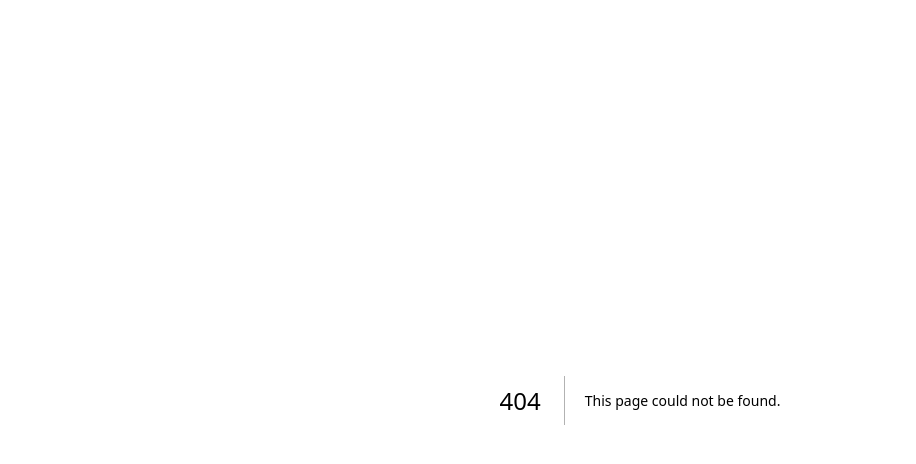
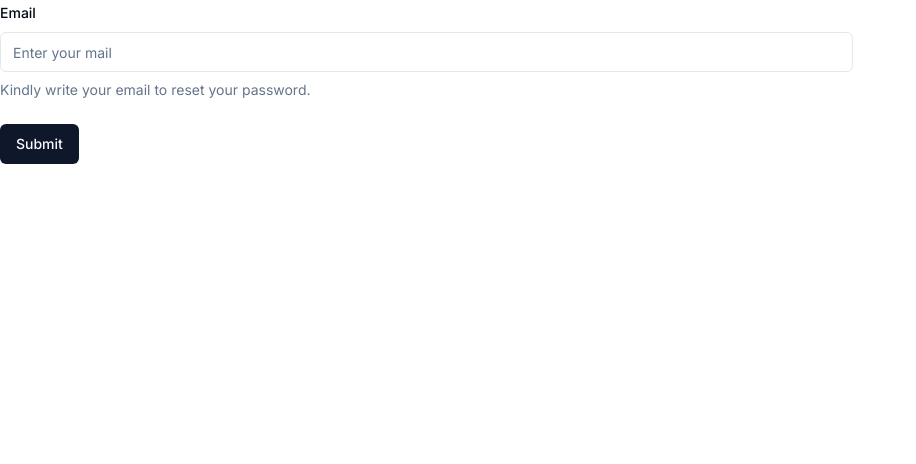
Before and after one commit to sharmatushar14/flicker-nextJS, a Next.js app: page /forgot-password in a window 1280 px wide. Before the commit this address had no page. Shown: the top 464 px of the page, without its empty margins (0-916 px from the left). Built offline with nearby package versions, Linux system fonts and the light colour scheme.

Commit message:
Implementing forgot password feature Stage 1

```diff
--- /dev/null
+++ b/src/app/(auth)/forgot-password/page.tsx
@@ -0,0 +1,89 @@
+"use client";
+
+import { zodResolver } from "@hookform/resolvers/zod"
+import { useForm } from "react-hook-form"
+import { z } from "zod"
+
+import { Button } from "@/components/ui/button"
+import {
+  Form,
+  FormControl,
+  FormDescription,
+  FormField,
+  FormItem,
+  FormLabel,
+  FormMessage,
+} from "@/components/ui/form"
+import { Input } from "@/components/ui/input"
+import {useToast } from "@/components/ui/use-toast"
+import axios, { AxiosError } from "axios";
+import { ApiResponse } from "@/types/ApiRespone";
+import { useState } from "react";
+import { useRouter } from "next/navigation";
+
+
+
+const FormSchema = z.object({
+  email: z.string().email()
+})
+
+export default function InputForm() {
+  const router =  useRouter();
+  const {toast} = useToast();
+  const [email, setEmail]= useState('');
+  const form = useForm<z.infer<typeof FormSchema>>({
+    resolver: zodResolver(FormSchema),
+    defaultValues: {
+      email: "",
+    },
+  })
+
+  async function onSubmit(data: z.infer<typeof FormSchema>) {
+    try {
+        const response = await axios.post('/api/forgot-password', {
+          email
+        })
+        console.log(response);
+        const username = response.data.user.username
+        const flag= response.data.user.isPasswordChanging;
+        console.log(username, flag)
+        router.replace(`/verify/${username}`)
+    } catch (error) {
+        const axiosError = error as AxiosError<ApiResponse>
+        toast({
+          title: "Error",
+          description: axiosError.response?.data.message,
+          variant: 'destructive'
+        })
+      }
+}
+
+  return (
+    <Form {...form}>
+      <form onSubmit={form.handleSubmit(onSubmit)} className="w-2/3 space-y-6">
+        <FormField
+          control={form.control}
+          name="email"
+          render={({ field }) => (
+            <FormItem>
+              <FormLabel>Email</FormLabel>
+              <FormControl>
+                <Input placeholder="Enter your mail" {...field}
+                onChange={(e) => {
+                            field.onChange(e);
+                            setEmail(e.target.value);
+                            }}
+                            />
+              </FormControl>
+              <FormDescription>
+                Kindly write your email to reset your password.
+              </FormDescription>
+              <FormMessage />
+            </FormItem>
+          )}
+        />
+        <Button type="submit">Submit</Button>
+      </form>
+    </Form>
+  )
+}
--- /dev/null
+++ b/src/app/(auth)/new-password/page.tsx
@@ -0,0 +1,12 @@
+'use client';
+import React from 'react'
+
+const NewPassword = () => {
+  return (
+    <div>
+      New Password
+    </div>
+  )
+}
+
+export default NewPassword
--- a/src/app/(auth)/sign-in/page.tsx
+++ b/src/app/(auth)/sign-in/page.tsx
@@ -101,6 +101,11 @@ function SignInForm() {
                 <Link href="/sign-up" className="text-blue-600 hover:text-blue-800">
                     Sign Up
                 </Link>
+                <div className='text-center'>
+                   <Link href="/forgot-password" className="text-blue-600 hover:text-blue-800">
+                      Forgot Password
+                    </Link>
+                </div>
             </p>
         </div>
      </div>
--- a/src/app/(auth)/verify/[username]/page.tsx
+++ b/src/app/(auth)/verify/[username]/page.tsx
@@ -35,8 +35,13 @@ function VerifyAccount() {
               title: "Success",
               description: response.data.message
             })
-
-            router.replace('/sign-in')
+            const isPasswordChanging = response.data.user.isPasswordChanging;
+            console.log(isPasswordChanging);
+            if(isPasswordChanging){
+              router.replace('/new-password')
+            } else {
+              router.replace('/sign-in')
+            }
         } catch (error) {
            const axiosError = error as AxiosError<ApiResponse>;
            toast({
--- a/src/app/api/auth/[...nextauth]/options.ts
+++ b/src/app/api/auth/[...nextauth]/options.ts
@@ -51,7 +51,10 @@ export const authOptions: NextAuthOptions = {
                 token.isVerified = user.isVerified;
                 token.isAcceptingMessages = user.isAcceptingMessages;
                 token.username = user.username;
+                token.isPasswordChanging = user.isPasswordChanging;
             }
+            console.log(token);
+
             return token; //Saving user's info in the token so that we dont everytime to have to do the expensive database calls
         },
         async session({session, token}){
@@ -60,6 +63,7 @@ export const authOptions: NextAuthOptions = {
                 session.user.isVerified = token.isVerified
                 session.user.isAcceptingMessages = token.isAcceptingMessages
                 session.user.username = token.username
+                token.isPasswordChanging = token.isPasswordChanging;
             }
             return session
         }
--- /dev/null
+++ b/src/app/api/forgot-password/route.ts
@@ -0,0 +1,65 @@
+import { sendVerificationEmail } from "@/helpers/sendVerificationEmail";
+import dbConnect from "@/lib/dbConnect";
+import UserModel from "@/model/User";
+
+
+export async function POST(request: Request){
+    await dbConnect();
+
+    try {
+        const {email} = await request.json();
+
+        const user = await UserModel.findOne({
+            email: email
+        })
+
+        if(!user){
+            return Response.json(
+                {message: "No account found with this email ID",
+                 success: false
+                },
+                {status: 404}
+            )
+        }
+
+        let verifyCode = Math.floor((Math.random()*900000)+100000).toString();
+
+        user.verifyCode = verifyCode;
+        user.verifyCodeExpiry = new Date(Date.now()+360000);
+        user.isPasswordChanging=true;
+        await user.save();
+        console.log(user)
+        const emailSend = await sendVerificationEmail(user.email, user.verifyCode, user.username);
+
+        if(!emailSend.success){
+            return Response.json({
+                success: false,
+                message: "Failed to send the OTP to the registered email ID"
+            },{
+                status: 500
+            })
+        }
+
+        return Response.json({
+            message: "Details related to the email fetched successfully!",
+            success: true,
+            user,
+            emailSendMessage: emailSend.message,
+        },
+        {
+            status: 200
+        }
+    )
+
+    } catch (error) {
+        return Response.json(
+            {
+                success: false,
+                message: "Error fetching the account for the emailID"
+            },
+            {
+                status: 404
+            }
+        )
+    }
+}
--- a/src/app/api/verify-code/route.ts
+++ b/src/app/api/verify-code/route.ts
@@ -29,7 +29,7 @@ export async function POST(request: Request){
             await user.save();
 
             return Response.json(
-                { success: true, message: 'Account verified successfully' },
+                { success: true, message: 'Account verified successfully', user},
                 { status: 200 }
               );
         }
--- a/src/middleware.ts
+++ b/src/middleware.ts
@@ -2,12 +2,13 @@ import { NextResponse, NextRequest } from 'next/server'
 import { getToken } from 'next-auth/jwt'
 
 export const config = {
-  matcher: ['/dashboard/:path*', '/sign-in', '/sign-up', '/', '/verify/:path*'],
+  matcher: ['/dashboard/:path*', '/sign-in', '/sign-up', '/', '/verify/:path*', '/new-password'],
 };
 
 // This function can be marked `async` if using `await` inside
 export async function middleware(request: NextRequest) {
     const token = await getToken({req: request});
+    const isPasswordChanging = token?.isPasswordChanging;
     const url = request.nextUrl
 
     //Redirect to the dashboard if the user is already authenticated
@@ -20,10 +21,10 @@ export async function middleware(request: NextRequest) {
     url.pathname==='/')) {
         return NextResponse.redirect(new URL('/dashboard', request.url))
     }
-    if(!token && url.pathname.startsWith('/dashboard')){
+
+    if(!token && (url.pathname.startsWith('/dashboard')|| url.pathname.startsWith('/dashboard'))){
         return NextResponse.redirect(new URL('/sign-in', request.url))
     }
 
-    // console.log(NextResponse.next())
     return NextResponse.next();
 }
--- a/src/model/User.ts
+++ b/src/model/User.ts
@@ -28,6 +28,7 @@ export interface User extends Document {
     verifyCodeExpiry: Date;
     isVerified: boolean;
     isAcceptingMessages: boolean;
+    isPasswordChanging: boolean;
     messages: Message[];
 }
 
@@ -64,6 +65,10 @@ const UserSchema: Schema<User> = new Schema({
         type: Boolean,
         default: true
     },
+    isPasswordChanging: {
+        type: Boolean,
+        default: false
+    },
     messages: [MessageSchema]
 })
 
```
